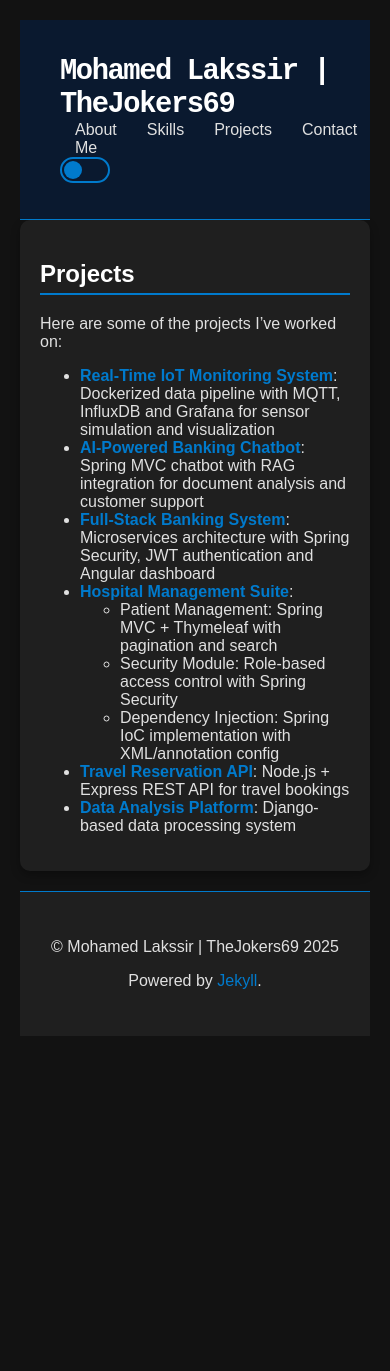
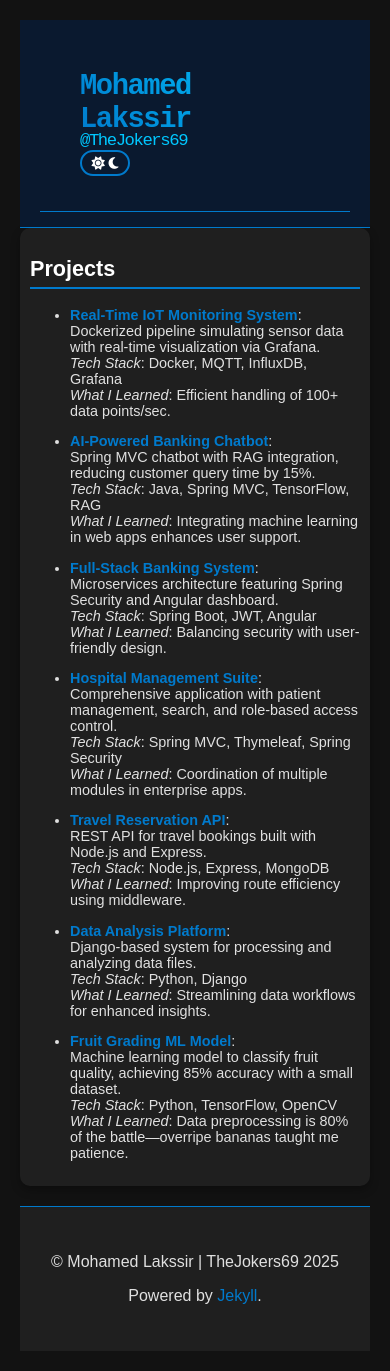
Before and after one commit to thejokers69/thejokers69, a Jekyll site: the page built from _pages/projects.md, in a window 390 px wide and 1371 px high. Built offline with Jekyll 4.4.1, drawn with Linux system fonts in a browser that asks for light colours; nearby versions of some CDN libraries.

Commit message:
Enchance the page

```diff
--- a/_includes/footer.html
+++ b/_includes/footer.html
@@ -12,6 +12,10 @@
         <a href="mailto:your@email.com" aria-label="Email">
           <i class="fas fa-envelope"></i>
         </a>
+      </div>
+
+      <div class="footer-extra">
+        <a href="https://link-to-your-resume.pdf" target="_blank">Download Résumé</a>
       </div>
 
       <p class="copyright">&copy; {{ site.title }} {{ site.time | date: "%Y" }}</p>
--- a/_layouts/default.html
+++ b/_layouts/default.html
@@ -6,6 +6,8 @@
     <meta http-equiv="X-UA-Compatible" content="IE=edge">
     <meta name="viewport" content="width=device-width, initial-scale=1.0">
     <meta name="theme-color" content="#1e90ff">
+    <!-- Ajout du favicon -->
+    <link rel="icon" type="image/x-icon" href="{{ "assets/images/Logo-Of-TheJokerML.jpg" | relative_url }}">
 
     <!-- SEO Meta -->
     {% seo %}
@@ -22,24 +24,7 @@
     <div class="wrapper">
       <!-- Header Section -->
       <header class="site-header">
-        <div class="wrapper">
-          <a class="site-title" rel="author" href="{{ "/" | relative_url }}">
-            {{ site.title }}
-          </a>
-          <nav class="site-nav">
-            <div class="trigger">
-              <a class="page-link" href="/about-me/">About Me</a>
-              <a class="page-link" href="/skills/">Skills</a>
-              <a class="page-link" href="/projects/">Projects</a>
-              <a class="page-link" href="/contact/">Contact</a>
-            </div>
-          </nav>
-
-          <!-- Theme Toggle Button -->
-          <button id="theme-toggle" class="theme-toggle" aria-label="Change theme">
-            <span class="sun-moon"></span>
-          </button>
-        </div>
+        {% include header.html %}
       </header>
 
       <!-- Main Content -->
--- a/_pages/projects.md
+++ b/_pages/projects.md
@@ -1,19 +1,43 @@
 ---
 layout: default
-title: "Projects"
+title: "Mohamed Lakssir | Projects | TheJokers69"
+description: "Découvrez le portfolio de Mohamed Lakssir (@TheJokers69) avec ses projets issus de l'IoT, l'IA et le développement full-stack."
 permalink: /projects/
 ---
 
 ## Projects
 
-Here are some of the projects I've worked on:
+- [**Real-Time IoT Monitoring System**](https://github.com/thejokers69/Dockerized-IoT-Dataflow.git):
+  Dockerized pipeline simulating sensor data with real-time visualization via Grafana.
+  *Tech Stack*: Docker, MQTT, InfluxDB, Grafana
+  *What I Learned*: Efficient handling of 100+ data points/sec.
 
-- [**Real-Time IoT Monitoring System**](https://github.com/thejokers69/Dockerized-IoT-Dataflow.git): Dockerized data pipeline with MQTT, InfluxDB and Grafana for sensor simulation and visualization
-- [**AI-Powered Banking Chatbot**](https://github.com/thejokers69/E-bank-Chatbot.git): Spring MVC chatbot with RAG integration for document analysis and customer support
-- [**Full-Stack Banking System**](https://github.com/thejokers69/E-Bank.git): Microservices architecture with Spring Security, JWT authentication and Angular dashboard
+- [**AI-Powered Banking Chatbot**](https://github.com/thejokers69/E-bank-Chatbot.git):
+  Spring MVC chatbot with RAG integration, reducing customer query time by 15%.
+  *Tech Stack*: Java, Spring MVC, TensorFlow, RAG
+  *What I Learned*: Integrating machine learning in web apps enhances user support.
+
+- [**Full-Stack Banking System**](https://github.com/thejokers69/E-Bank.git):
+  Microservices architecture featuring Spring Security and Angular dashboard.
+  *Tech Stack*: Spring Boot, JWT, Angular
+  *What I Learned*: Balancing security with user-friendly design.
+
 - [**Hospital Management Suite**](https://github.com/thejokers69/Architecture_JEE_2GI_MUNDIA.git):
-  - Patient Management: Spring MVC + Thymeleaf with pagination and search
-  - Security Module: Role-based access control with Spring Security
-  - Dependency Injection: Spring IoC implementation with XML/annotation config
-- [**Travel Reservation API**](https://github.com/thejokers69/travel-reservation-api.git): Node.js + Express REST API for travel bookings
-- [**Data Analysis Platform**](https://github.com/thejokers69/analyseur_donnees.git): Django-based data processing system
+  Comprehensive application with patient management, search, and role-based access control.
+  *Tech Stack*: Spring MVC, Thymeleaf, Spring Security
+  *What I Learned*: Coordination of multiple modules in enterprise apps.
+
+- [**Travel Reservation API**](https://github.com/thejokers69/travel-reservation-api.git):
+  REST API for travel bookings built with Node.js and Express.
+  *Tech Stack*: Node.js, Express, MongoDB
+  *What I Learned*: Improving route efficiency using middleware.
+
+- [**Data Analysis Platform**](https://github.com/thejokers69/analyseur_donnees.git):
+  Django-based system for processing and analyzing data files.
+  *Tech Stack*: Python, Django
+  *What I Learned*: Streamlining data workflows for enhanced insights.
+
+- [**Fruit Grading ML Model**](https://github.com/thejokers69/fruit-grading-ml.git):
+  Machine learning model to classify fruit quality, achieving 85% accuracy with a small dataset.
+  *Tech Stack*: Python, TensorFlow, OpenCV
+  *What I Learned*: Data preprocessing is 80% of the battle—overripe bananas taught me patience.
--- a/assets/css/style.scss
+++ b/assets/css/style.scss
@@ -112,6 +112,16 @@
   border-radius: 50px;
   background: var(--bg-dark);
   border: 2px solid var(--primary);
+  cursor: pointer;
+
+  &:hover {
+    opacity: 0.8;
+  }
+}
+
+body.light .theme-toggle {
+  background: var(--bg-light);
+  border-color: var(--primary);
 }
 
 .sun-moon {
@@ -194,6 +204,25 @@
     flex-direction: row; /* Keep horizontal layout */
     gap: 15px;
   }
+
+  main {
+    padding: 15px;
+    font-size: 0.9rem;
+  }
+
+  .project-card {
+    padding: 1rem;
+  }
+}
+
+@media (max-width: 600px) {
+  main {
+    padding: 10px;
+  }
+  .project-card {
+    padding: 1rem;
+    font-size: 0.85rem;
+  }
 }
 
 .menu-icon {
@@ -259,11 +288,21 @@
   border-radius: 15px;
   padding: 2rem;
   margin: 1rem 0;
-  transition: transform 0.3s ease;
-}
+  transition: transform 0.3s ease, box-shadow 0.3s ease;
 
-.project-card:hover {
-  transform: translateY(-5px);
+  &:hover {
+    transform: translateY(-5px) scale(1.02);
+    box-shadow: 0 8px 15px rgba(0,122,204,0.3);
+  }
+
+  /* Animation pour apparition */
+  opacity: 0;
+  transform: translateY(20px);
+  transition: opacity 0.5s ease, transform 0.5s ease;
+  &.visible {
+    opacity: 1;
+    transform: translateY(0);
+  }
 }
 
 .digital-id {
--- a/assets/js/main.js
+++ b/assets/js/main.js
@@ -5,24 +5,25 @@
   const themeToggle = document.getElementById("theme-toggle");
   const body = document.body;
 
-  // Improved theme toggle with localStorage
   function setTheme(theme) {
-    document.body.className = theme;
-    localStorage.setItem('theme', theme);
-    document.documentElement.style.setProperty('color-scheme', theme);
+    try {
+      body.className = theme;
+      localStorage.setItem('theme', theme);
+      document.documentElement.style.setProperty('color-scheme', theme);
+    } catch (e) {
+      body.className = theme;
+      console.warn('LocalStorage non-disponible, utilisation de la session uniquement.');
+    }
   }
 
-  // Initialisation
   const currentTheme = localStorage.getItem('theme') || 'dark';
   setTheme(currentTheme);
 
-  // Gestionnaire unique
-  document.getElementById('theme-toggle').addEventListener('click', () => {
-    const newTheme = document.body.classList.contains('dark') ? 'light' : 'dark';
+  themeToggle.addEventListener('click', () => {
+    const newTheme = body.classList.contains('dark') ? 'light' : 'dark';
     setTheme(newTheme);
   });
 
-  // Smooth scroll and intersection observer for animations
   document.querySelectorAll('a[href^="#"]').forEach(anchor => {
     anchor.addEventListener('click', function (e) {
       e.preventDefault();
@@ -33,16 +34,28 @@
     });
   });
 
-  // Intersection Observer for fade-in effects
   const observer = new IntersectionObserver((entries) => {
     entries.forEach(entry => {
       if (entry.isIntersecting) {
         entry.target.classList.add('visible');
+        observer.unobserve(entry.target);
       }
     });
-  }, { threshold: 0.1 });
+  }, { threshold: 0.05 });
 
-  document.querySelectorAll('.project-card, .skill-item').forEach((el) => {
+  document.querySelectorAll('.project-card, .skill-item').forEach(el => {
     observer.observe(el);
   });
+
+  // Intégration de Google Analytics (optionnel)
+  (function() {
+    const script = document.createElement('script');
+    script.src = 'https://www.googletagmanager.com/gtag/js?id=YOUR_GA_TRACKING_ID';
+    script.async = true;
+    document.head.appendChild(script);
+    window.dataLayer = window.dataLayer || [];
+    function gtag(){dataLayer.push(arguments);}
+    gtag('js', new Date());
+    gtag('config', 'YOUR_GA_TRACKING_ID');
+  })();
 });
```
Also changed, not shown: README.md (+11 -2 lines), _pages/contact.md (+2 -0 lines), assets/images/Logo-Of-TheJokerML.jpg (added).
